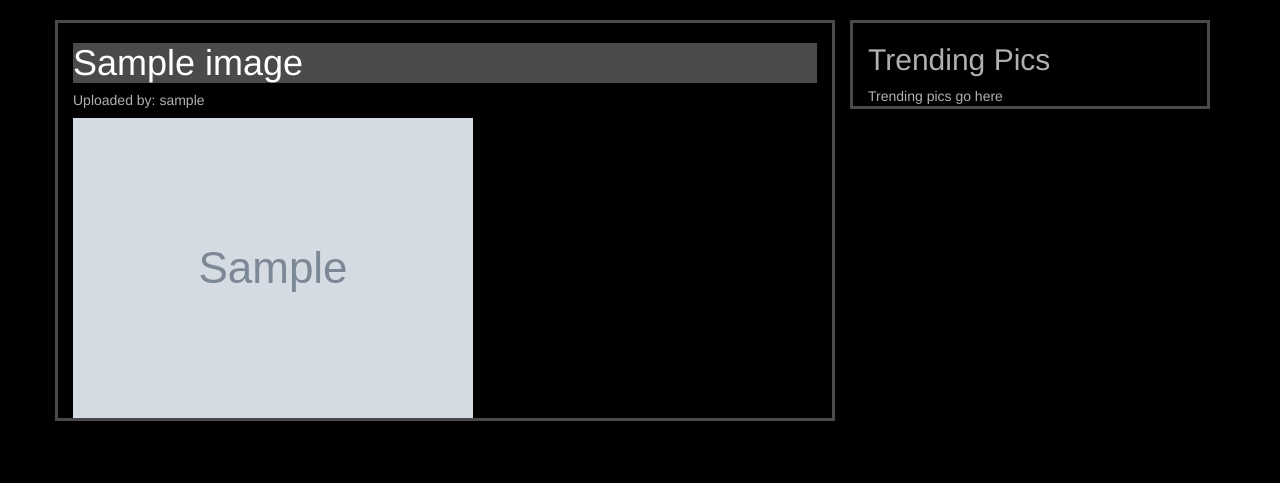
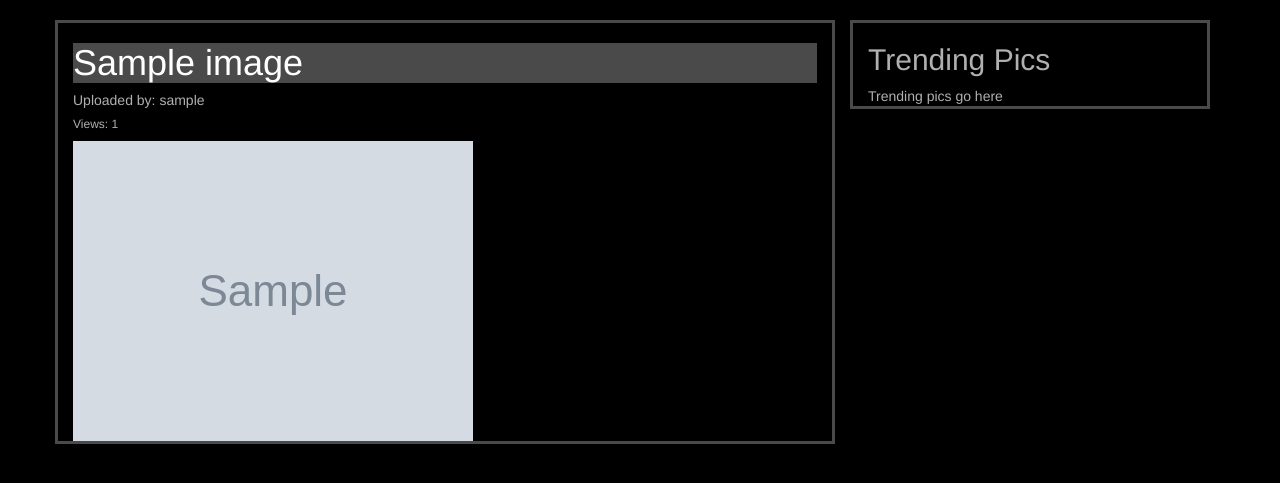
Before and after one commit to mcardillo55/imagesite, a Django app: template images/templates/view.html in a window 1280 px wide. Shown: the part 52-535 px from the top of the page. Run offline with Django 3.2, Linux system fonts and the light colour scheme; the template is opened without the code that fills it: values that come from a table or form of the project are taken from there, others are empty; tables that the repository leaves empty hold one stand-in row (values such as "Sample post"); grey boxes marked "Sample" are stand-in pictures; parts of the project's set-up code (start-up, migrations or seed data) failed here and were passed over; some libraries are stand-ins or nearby versions.

Commit message:
added view_count field to Image model and added count to view.html template

```diff
--- a/images/models.py
+++ b/images/models.py
@@ -15,3 +15,4 @@ class Image(models.Model):
     img_hash = models.CharField(max_length=20)
     created_at = models.DateTimeField(auto_now=True)
     uploaded_by = models.ForeignKey('auth.User', blank=True, null=True)
+    view_count = models.IntegerField()
--- a/images/templates/view.html
+++ b/images/templates/view.html
@@ -6,6 +6,7 @@
                 <div class="col-md-8" id="view-post">
                     <h1 id="image-view-title">{{ image.title }}</h1>
                     <h5>Uploaded by: {% if image.uploaded_by %}{{ image.uploaded_by }}{% else %}Anonymous{% endif %}</h5>
+                    <h6>Views: {{ image.view_count }}</h6>
                     <img class="img-responsive post-image" src="{{ image.file.url }}">
                 </div>
                 <div class="col-md-4">
--- a/images/views.py
+++ b/images/views.py
@@ -78,4 +78,6 @@ def view(request, img_hash):
         img = Image.objects.get(img_hash=img_hash)
     except:
         raise Http404("Image does not exist.")
+    img.view_count += 1
+    img.save()
     return render(request, 'view.html', {'image': img})
```
Also changed, not shown: images/migrations/0005_image_view_count.py (added).
